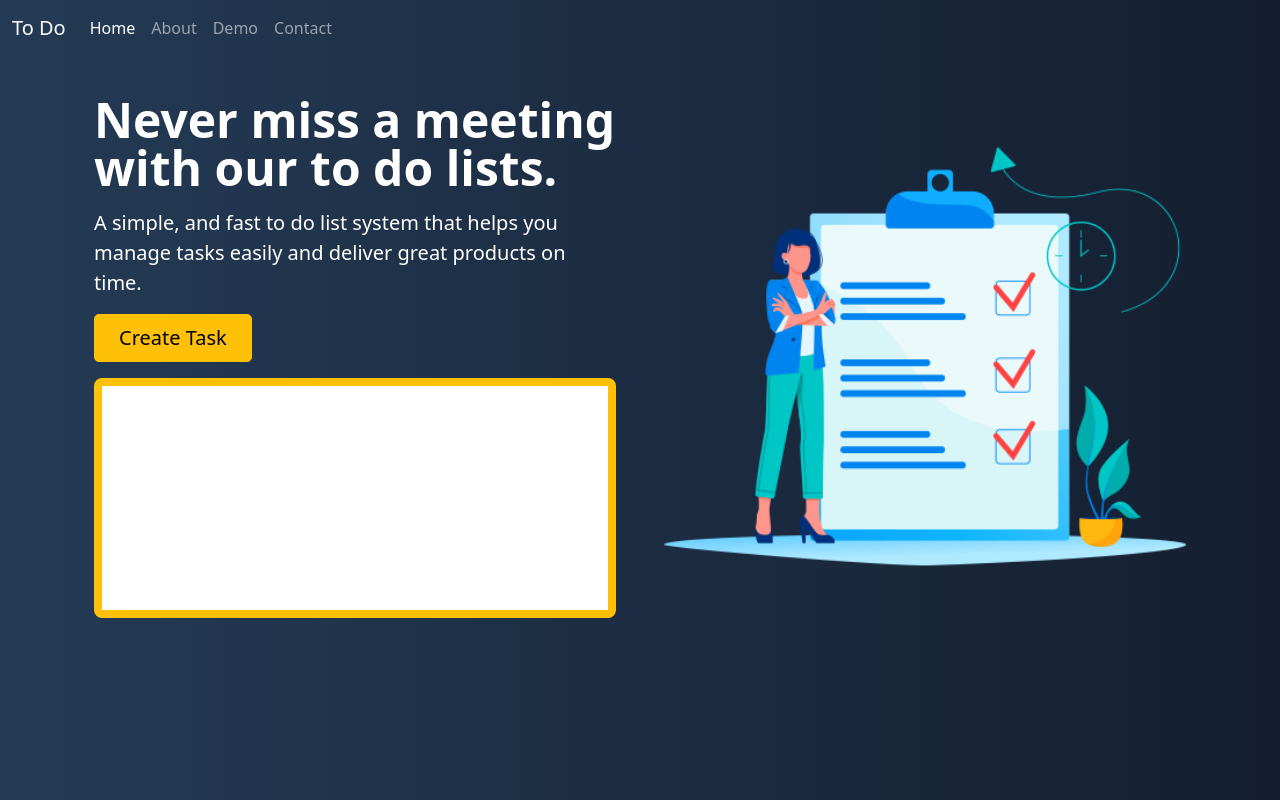
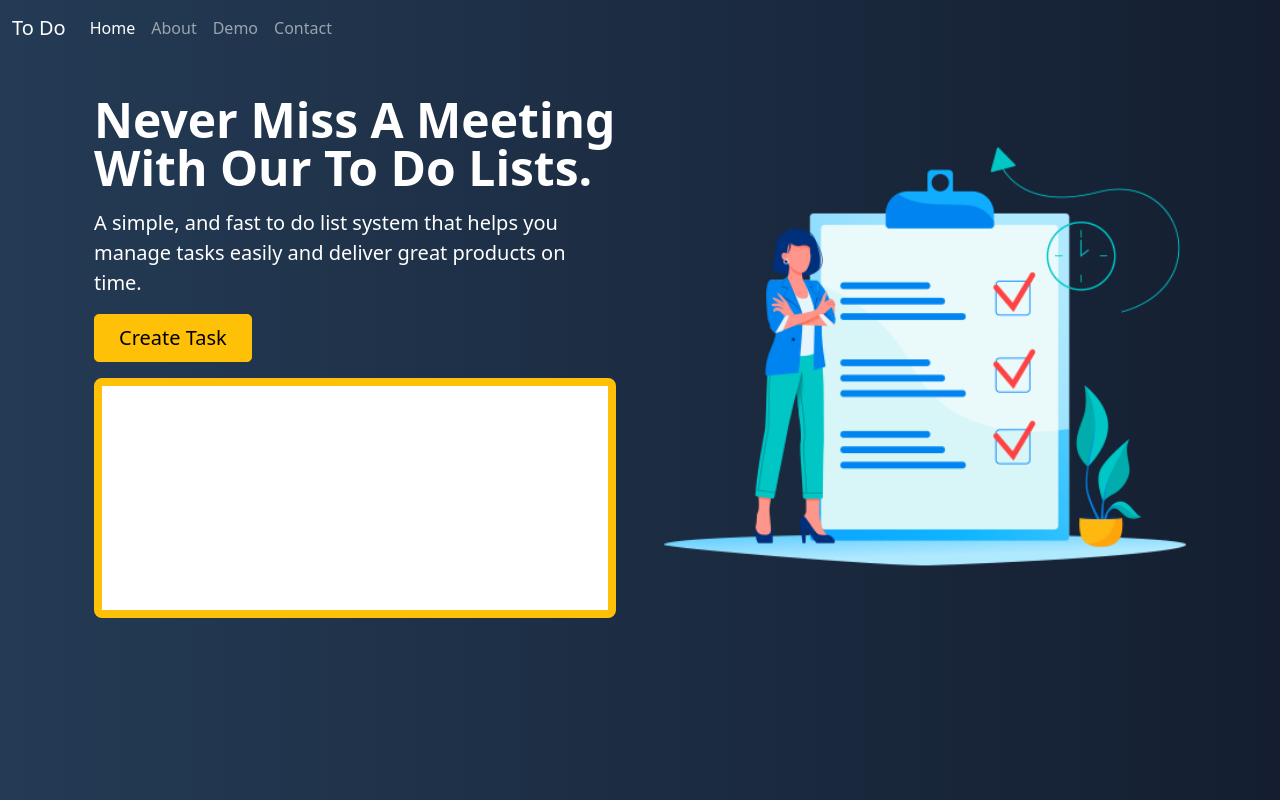
Before and after one commit to OscarTheDeveloper92/First-Project, a plain HTML site: page index.html in a window 1280 px wide. Drawn offline with nearby package versions, Linux system fonts and the light colour scheme.

Commit message:
Fixed Some Typos

```diff
--- a/index.html
+++ b/index.html
@@ -1,7 +1,7 @@
 <!DOCTYPE html>
 <html lang="en">
   <head>
-    <title>First Project</title>
+    <title>First Project v2</title>
     <!-- Required meta tags -->
     <meta charset="utf-8" />
     <meta
@@ -71,7 +71,7 @@
           </div>
           <div class="col-lg-6">
             <h1 class="display-5 fw-bold lh-1 mb-3">
-              Never miss a meeting with our to do lists.
+              Never Miss A Meeting With Our To Do Lists.
             </h1>
             <p class="lead">
               A simple, and fast to do list system that helps you manage tasks
```
